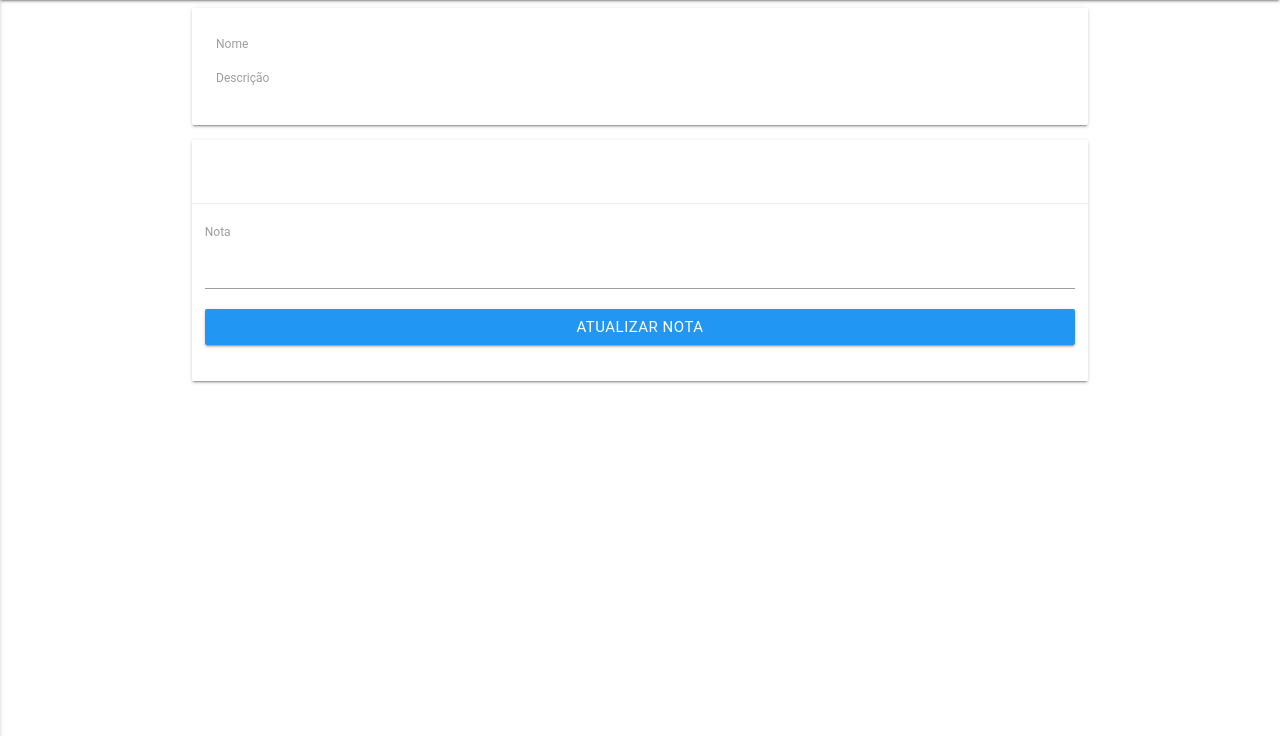
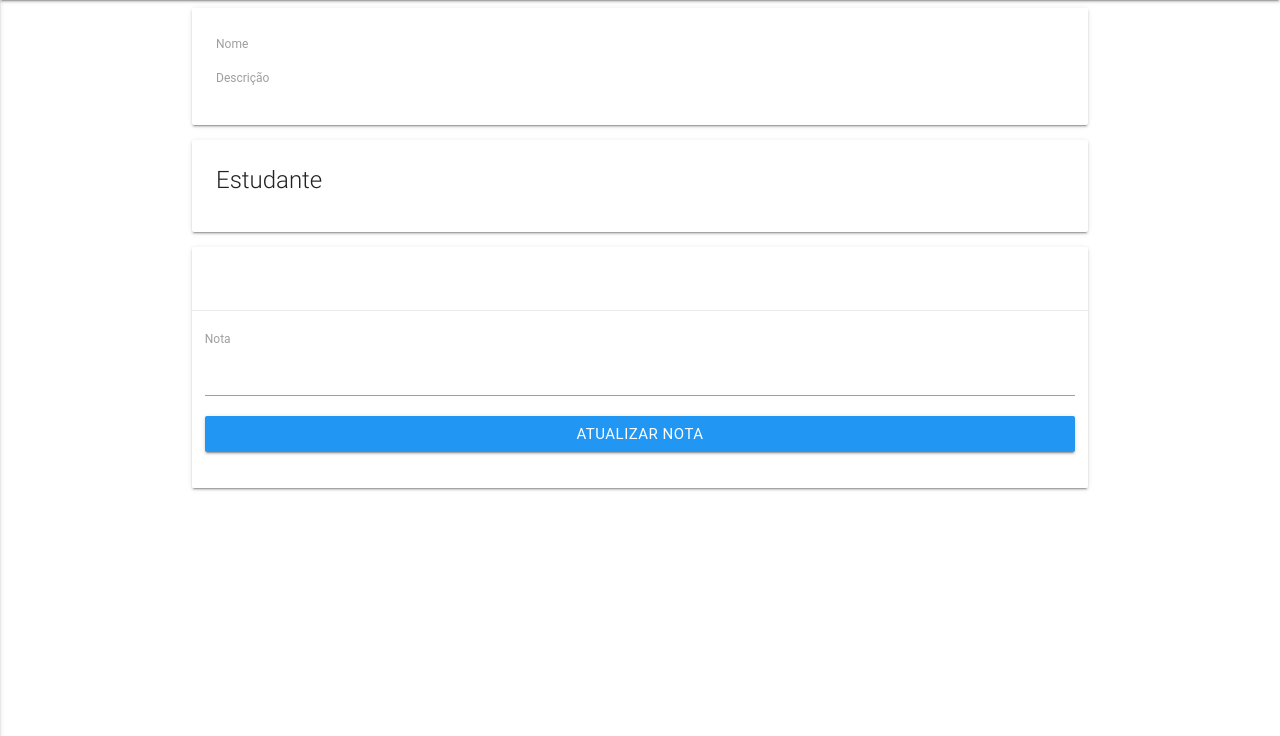
Before and after one commit to euodeionomedeusuario/classroom, a Flask app: template classroom/templates/quiz/answers/see.html in a window 1280 px wide. Shown: the part 64-800 px from the top of the page. Run offline with Flask 2, Linux system fonts and the light colour scheme; the template is opened without the code that fills it, so the values that code supplies are empty; some libraries are stand-ins or nearby versions; some web fonts are replaced.

Commit message:
adding student's  description

```diff
--- a/classroom/templates/quiz/answers/see.html
+++ b/classroom/templates/quiz/answers/see.html
@@ -41,6 +41,14 @@
             </div>
         </div>
 
+        <!-- informações sobre o estudante -->
+        <div class="card">
+            <div class="card-content">
+              <span class="card-title">Estudante</span>
+              <h5>{{ answer.user.name }}</h5>
+            </div>
+        </div>
+
         <!-- questionário -->
         <div class="card">
             <div class="card-content">
```
